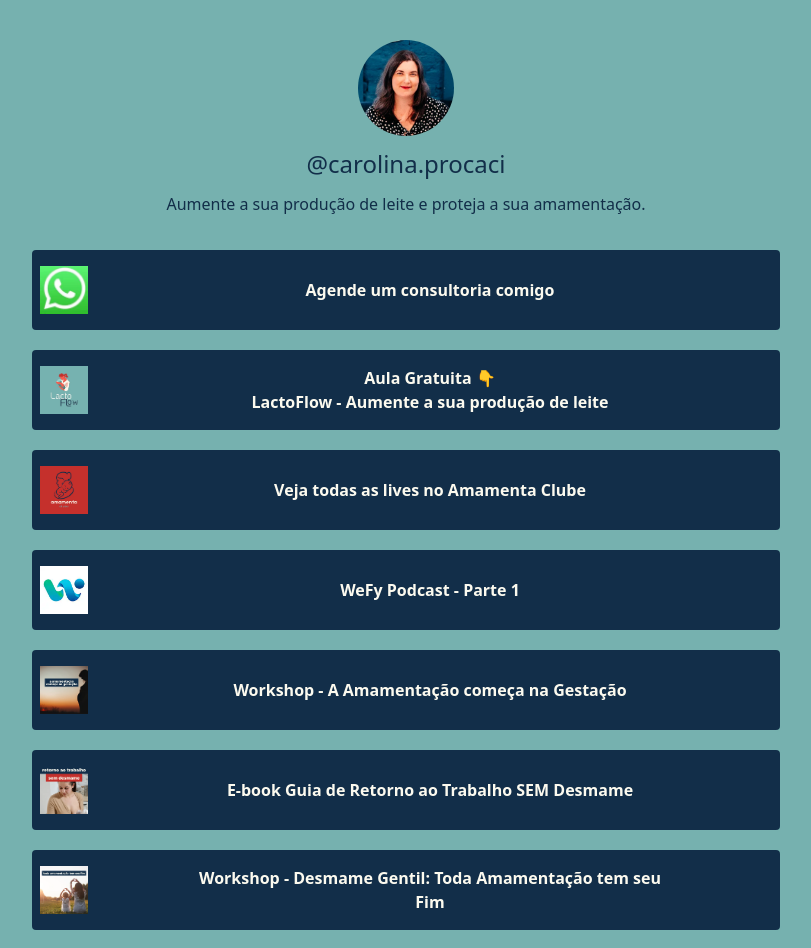
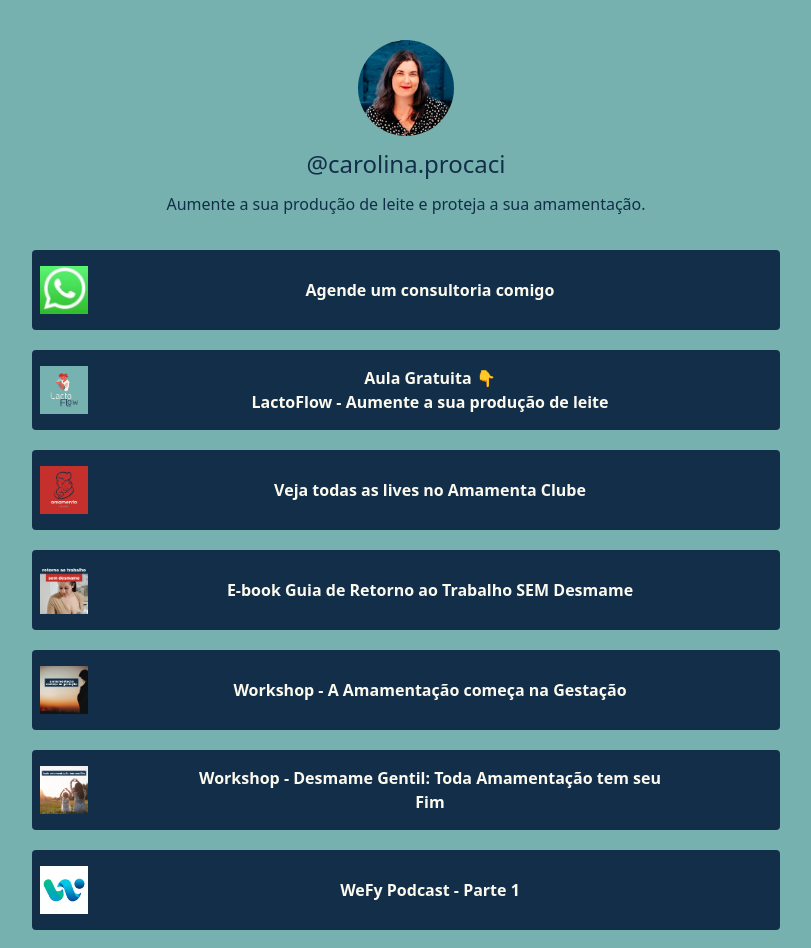
Before and after one commit to vogelcodes/my-link-tree, a Next.js app: page / in a window 1280 px wide. Shown: the top 948 px of the page, without its empty margins (234-1045 px from the left). Built offline with nearby package versions, Linux system fonts and the light colour scheme.

Commit message:
links-reorder

```diff
--- a/pages/index.js
+++ b/pages/index.js
@@ -19,9 +19,9 @@ const links = [
     img: "/links/amc-red.webp",
   },
   {
-    name: "WeFy Podcast - Parte 1",
-    url: "https://www.youtube.com/watch?v=B_9xthH6at8",
-    img: "/links/wefy.webp",
+    name: "E-book Guia de Retorno ao Trabalho SEM Desmame",
+    url: "https://go.hotmart.com/B89175649F?dp=1&referrer=links",
+    img: "/links/4.webp",
   },
   {
     name: "Workshop - A Amamentação começa na Gestação",
@@ -29,14 +29,14 @@ const links = [
     img: "/links/3.webp",
   },
   {
-    name: "E-book Guia de Retorno ao Trabalho SEM Desmame",
-    url: "https://go.hotmart.com/B89175649F?dp=1&referrer=links",
-    img: "/links/4.webp",
-  },
-  {
     name: "Workshop - Desmame Gentil: Toda Amamentação tem seu Fim",
     url: "https://hotmart.com/pt-br/marketplace/produtos/workshop-toda-amamentacao-tem-seu-fim/C89898767H?referrer=links",
     img: "/links/5.webp",
+  },
+  {
+    name: "WeFy Podcast - Parte 1",
+    url: "https://www.youtube.com/watch?v=B_9xthH6at8",
+    img: "/links/wefy.webp",
   },
   // {
   //   name: "Cupom de Desconto para utilizar na Lackto: procaci ",
```
